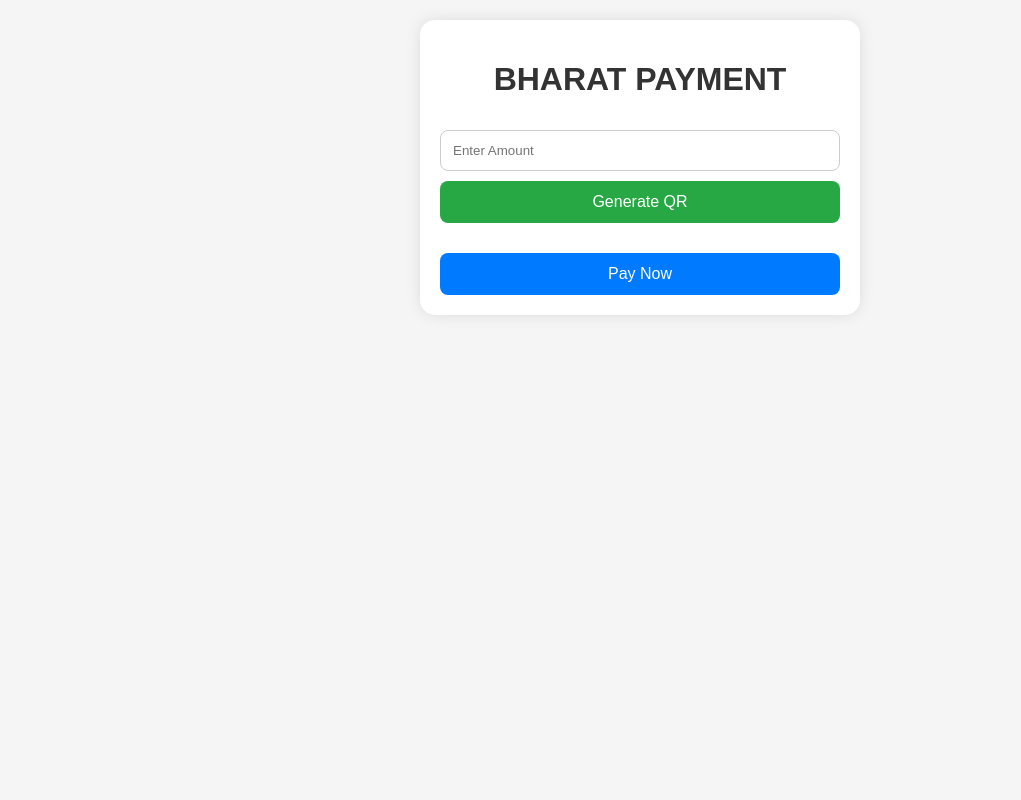
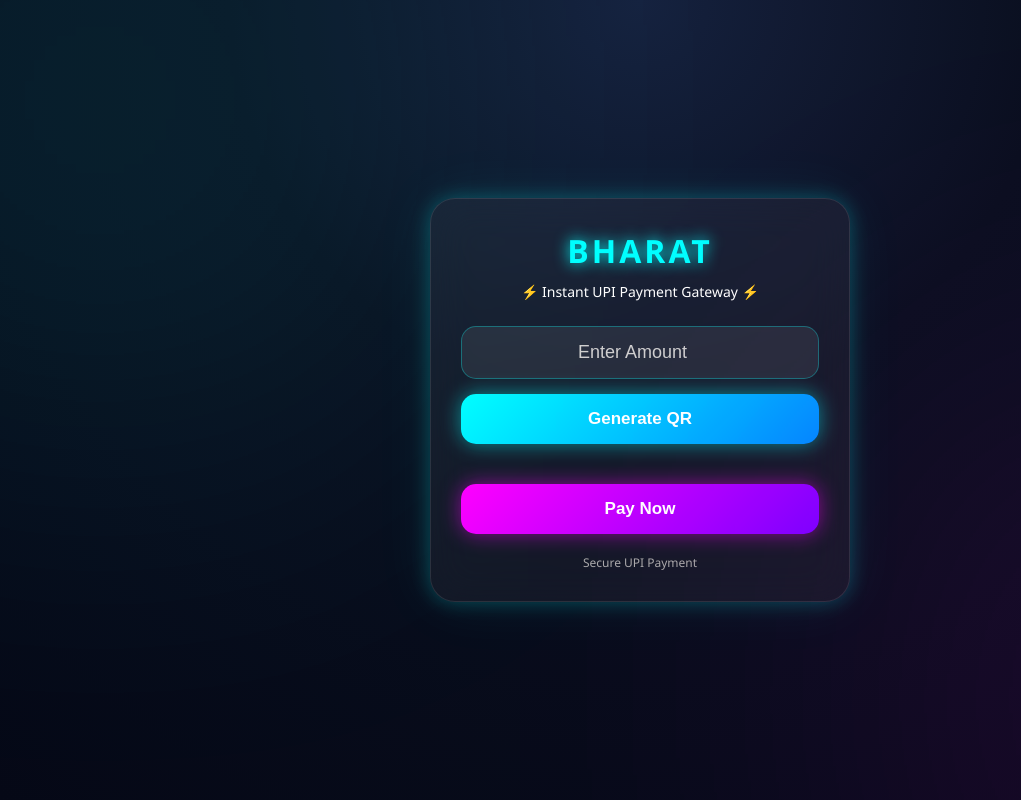
Before and after one commit to pooja71508-png/index.html, a plain HTML site: page index.html in a window 1280 px wide. Shown: the whole page, without its empty margins (0-1021 px from the left). Drawn offline with Linux system fonts and the light colour scheme.

Commit message:
Update index.html

```diff
--- a/index.html
+++ b/index.html
@@ -1,3 +1,4 @@
+
 <!DOCTYPE html>
 <html lang="en">
 <head>
@@ -8,61 +9,140 @@
 <script src="https://cdnjs.cloudflare.com/ajax/libs/qrcodejs/1.0.0/qrcode.min.js"></script>
 
 <style>
+
+*{
+    margin:0;
+    padding:0;
+    box-sizing:border-box;
+}
+
 body{
-    font-family: Arial, sans-serif;
-    background:#f5f5f5;
-    margin:0;
-    padding:20px;
+    min-height:100vh;
+    display:flex;
+    justify-content:center;
+    align-items:center;
+    font-family:'Segoe UI',sans-serif;
+    background:
+    radial-gradient(circle at top,#16213e,#0a0f1f 40%,#050816 100%);
+    overflow:hidden;
+}
+
+body::before{
+    content:'';
+    position:fixed;
+    width:500px;
+    height:500px;
+    background:#00ffff;
+    filter:blur(200px);
+    opacity:.15;
+    top:-150px;
+    left:-150px;
+}
+
+body::after{
+    content:'';
+    position:fixed;
+    width:500px;
+    height:500px;
+    background:#ff00ff;
+    filter:blur(200px);
+    opacity:.15;
+    bottom:-150px;
+    right:-150px;
 }
 
 .container{
-    max-width:400px;
-    margin:auto;
-    background:#fff;
-    padding:20px;
-    border-radius:15px;
-    box-shadow:0 0 15px rgba(0,0,0,0.1);
+    width:90%;
+    max-width:420px;
+    background:rgba(255,255,255,.05);
+    backdrop-filter:blur(20px);
+    border:1px solid rgba(255,255,255,.1);
+    border-radius:25px;
+    padding:30px;
     text-align:center;
+    box-shadow:
+    0 0 20px rgba(0,255,255,.25),
+    0 0 60px rgba(0,255,255,.08);
 }
 
 h1{
-    color:#333;
+    color:#00ffff;
+    font-size:32px;
+    letter-spacing:3px;
+    text-shadow:0 0 15px #00ffff;
+}
+
+.subtitle{
+    color:white;
+    margin-top:10px;
+    margin-bottom:25px;
+    font-size:14px;
 }
 
 input{
     width:100%;
-    padding:12px;
-    margin-top:10px;
-    border:1px solid #ccc;
-    border-radius:8px;
-    box-sizing:border-box;
+    padding:15px;
+    border:none;
+    outline:none;
+    border-radius:15px;
+    background:rgba(255,255,255,.08);
+    color:white;
+    font-size:18px;
+    text-align:center;
+    border:1px solid rgba(0,255,255,.3);
+}
+
+input::placeholder{
+    color:#cfcfcf;
 }
 
 button{
     width:100%;
-    padding:12px;
-    margin-top:10px;
     border:none;
-    border-radius:8px;
+    border-radius:15px;
+    padding:15px;
+    margin-top:15px;
     cursor:pointer;
-    font-size:16px;
+    font-size:17px;
+    font-weight:700;
+    transition:.3s;
 }
 
 .generate{
-    background:#28a745;
+    background:linear-gradient(135deg,#00ffff,#0088ff);
     color:white;
+    box-shadow:0 0 20px rgba(0,255,255,.5);
 }
 
 .pay{
-    background:#007bff;
+    background:linear-gradient(135deg,#ff00ff,#7b00ff);
     color:white;
+    box-shadow:0 0 20px rgba(255,0,255,.5);
+}
+
+button:hover{
+    transform:translateY(-2px);
 }
 
 #qrcode{
-    margin-top:20px;
+    margin-top:25px;
     display:flex;
     justify-content:center;
 }
+
+#qrcode img{
+    padding:12px;
+    background:white;
+    border-radius:20px;
+    box-shadow:0 0 25px rgba(0,255,255,.7);
+}
+
+.footer{
+    margin-top:20px;
+    color:#aaa;
+    font-size:12px;
+}
+
 </style>
 </head>
 
@@ -70,7 +150,11 @@ button{
 
 <div class="container">
 
-<h1>BHARAT PAYMENT</h1>
+<h1>BHARAT</h1>
+
+<div class="subtitle">
+⚡ Instant UPI Payment Gateway ⚡
+</div>
 
 <input type="number" id="amount" placeholder="Enter Amount">
 
@@ -83,6 +167,10 @@ Generate QR
 <button class="pay" onclick="payNow()">
 Pay Now
 </button>
+
+<div class="footer">
+Secure UPI Payment
+</div>
 
 </div>
 
@@ -98,12 +186,12 @@ function generateQR(){
 let amount = document.getElementById("amount").value;
 
 if(amount == "" || amount <= 0){
-        alert("Enter valid amount");
+alert("Enter Valid Amount");
 return;
 }
 
 paymentLink =
-    `upi://pay?pa=${upiId}&pn=${payeeName}&am=${amount}&cu=INR`;
+`upi://pay?pa=${upiId}&pn=${encodeURIComponent(payeeName)}&am=${amount}&cu=INR`;
 
 document.getElementById("qrcode").innerHTML = "";
 
@@ -112,16 +200,18 @@ function generateQR(){
 width:250,
 height:250
 });
+
 }
 
 function payNow(){
 
 if(paymentLink == ""){
-        alert("Generate QR first");
+alert("Generate QR First");
 return;
 }
 
 window.location.href = paymentLink;
+
 }
 
 </script>
```
Lines whose indentation alone changed are shown as unchanged.
